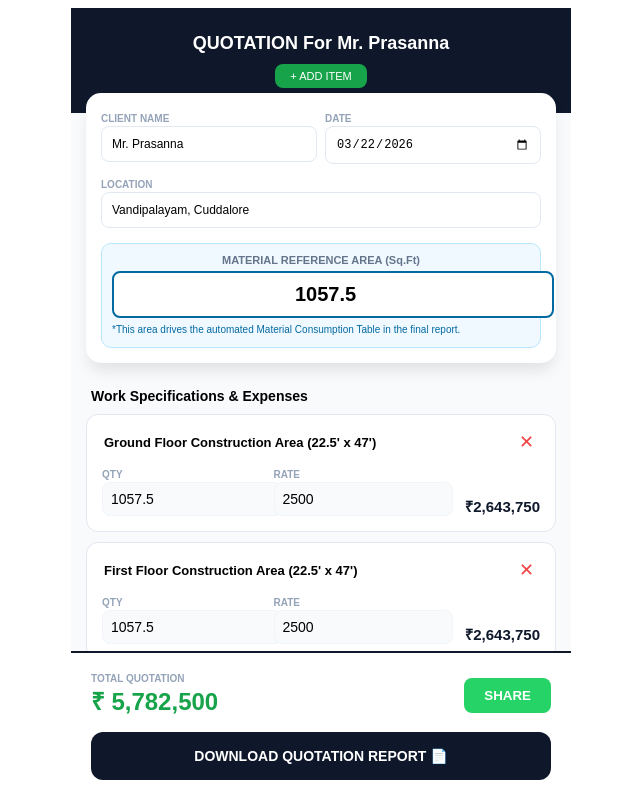
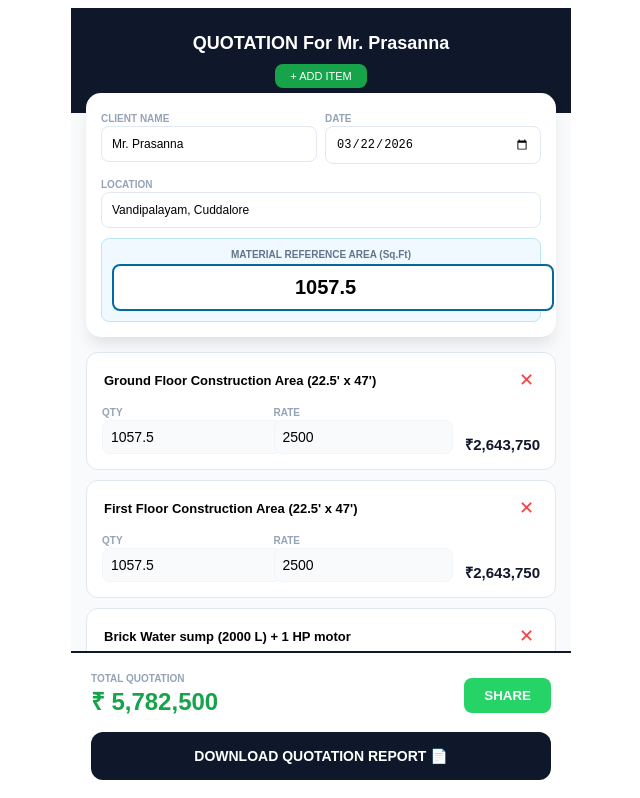
Before and after one commit to Movieeesss/BOQ-ESTIMATOR, a React (Vite) app: page / in a window 1280 px wide. Shown: the top 798 px of the page, without its empty margins (319-959 px from the left). Built offline with nearby package versions, Linux system fonts and the light colour scheme.

Commit message:
Update BOQ ESTIMATOR.tsx

```diff
--- a/src/BOQ ESTIMATOR.tsx
+++ b/src/BOQ ESTIMATOR.tsx
@@ -5,8 +5,7 @@ import autoTable from 'jspdf-autotable';
 // --- 1. DATA HUB: LOGIC & SPECS ---
 const ENG_LOGIC = { cement: 0.42, steel: 4.0, sand: 1.8, aggregate: 1.35, bricks: 22, paint: 0.25, tiles: 1.1 };
 
-// FULL CONSOLIDATED DATABASE (29 ITEMS FROM IMAGE)
-const FULL_MATERIAL_DATABASE = [
+const IMAGE_MATERIAL_LIST = [
   { item: "Sand", spec: "M-Sand & P-Sand", unit: "Cft", constant: ENG_LOGIC.sand },
   { item: "Brick", spec: "Chamber brick / Fly-Ash Brick (for Basement)", unit: "Nos", constant: ENG_LOGIC.bricks },
   { item: "Cement", spec: "Chettinad / Ramco Super Plast / UltraTech", unit: "Bags", constant: ENG_LOGIC.cement },
@@ -48,7 +47,6 @@ const QUOTATION_NOTES = [
 
 interface BOQItem { id: number; desc: string; qty: number; rate: number; unit: string; type: 'const' | 'extra'; }
 
-// --- 2. THE LAG-FIXER INPUT ---
 const FastInput = ({ value, onSave, type = "text", style, placeholder }: any) => {
   const [local, setLocal] = useState(value);
   useEffect(() => { setLocal(value); }, [value]);
@@ -91,14 +89,13 @@ export default function MasterProfessionalBOQ() {
   const generatePDF = () => {
     const doc = new jsPDF();
     doc.setFontSize(18);
-    // Dynamic Header
-    doc.text(`QUOTATION For ${clientName}`, 105, 15, { align: 'center' });
+    // PDF HEADER STRICTLY "QUOTATION FOR"
+    doc.text(`QUOTATION FOR ${clientName.toUpperCase()}`, 105, 15, { align: 'center' });
 
     doc.setFontSize(10);
     doc.text(`Location: ${location} | Date: ${projectDate}`, 14, 25);
     doc.text(`Material Reference Area: ${builtArea} Sft`, 14, 30);
 
-    // TABLE 1: CONSTRUCTION COST
     autoTable(doc, {
       startY: 35,
       head: [['Description', 'Quantity', 'Rate', 'Amount']],
@@ -107,7 +104,6 @@ export default function MasterProfessionalBOQ() {
       theme: 'grid', headStyles: { fillColor: [15, 23, 42] }
     });
 
-    // TABLE 2: NECESSARY EXPENSES
     autoTable(doc, {
       startY: (doc as any).lastAutoTable.finalY + 10,
       head: [['Necessary & Additional Expenses', 'Quantity', 'Rate', 'Amount']],
@@ -116,14 +112,12 @@ export default function MasterProfessionalBOQ() {
       theme: 'grid', headStyles: { fillColor: [100, 100, 100] }
     });
 
-    // GRAND TOTAL SECTION
     const grandTotalY = (doc as any).lastAutoTable.finalY + 10;
     doc.setFontSize(14);
     doc.setTextColor(22, 163, 74);
     doc.text(`GRAND TOTAL ESTIMATED VALUE: Rs. ${totals.grandTotal.toLocaleString()}`, 14, grandTotalY);
 
-    // TABLE 3: FULL 29 MATERIAL CONSUMPTION
-    const matRows = FULL_MATERIAL_DATABASE.map(m => [
+    const matRows = IMAGE_MATERIAL_LIST.map(m => [
       m.item, m.spec, m.constant > 0 ? `${Math.round(builtArea * m.constant)} ${m.unit}` : "As Required", "Included"
     ]);
 
@@ -134,7 +128,6 @@ export default function MasterProfessionalBOQ() {
       theme: 'striped', headStyles: { fillColor: [184, 134, 11] }
     });
 
-    // SECTION 4: PROFESSIONAL NOTES
     const noteY = (doc as any).lastAutoTable.finalY + 10;
     doc.setFontSize(9);
     doc.setTextColor(0);
@@ -149,8 +142,9 @@ export default function MasterProfessionalBOQ() {
   return (
     <div style={containerStyle}>
       <div style={headerStyle}>
+        {/* WEBSITE HEADER: QUOTATION For [Name] */}
         <h2 style={{ margin: 0, fontSize: '18px' }}>QUOTATION For {clientName}</h2>
-        <button onClick={() => setItems([...items, { id: Date.now(), desc: "New Work Spec", qty: 1, rate: 0, unit: "Nos", type: 'const' }])} style={addBtn}>+ ADD ITEM</button>
+        <button onClick={() => setItems([...items, { id: Date.now(), desc: "New Item", qty: 1, rate: 0, unit: "Nos", type: 'const' }])} style={addBtn}>+ ADD ITEM</button>
       </div>
 
       <div style={cardStyle}>
@@ -159,16 +153,13 @@ export default function MasterProfessionalBOQ() {
           <div style={f1}><label style={miniLabel}>DATE</label><input type="date" value={projectDate} onChange={(e:any) => setProjectDate(e.target.value)} style={detailInp} /></div>
         </div>
         <div style={{ marginTop: '10px' }}><label style={miniLabel}>LOCATION</label><FastInput value={location} onSave={setLocation} style={detailInp} /></div>
-
         <div style={refAreaBox}>
           <label style={labelStyle}>MATERIAL REFERENCE AREA (Sq.Ft)</label>
           <FastInput type="number" value={builtArea} onSave={setBuiltArea} style={areaInput} />
-          <p style={infoText}>*This area drives the automated Material Consumption Table in the final report.</p>
         </div>
       </div>
 
       <div style={scrollArea}>
-        <h3 style={{ fontSize: '14px', padding: '10px 5px', margin: 0 }}>Work Specifications & Expenses</h3>
         {items.map(item => (
           <div key={item.id} style={itemCard}>
             <div style={{ display: 'flex', justifyContent: 'space-between' }}>
@@ -195,17 +186,16 @@ export default function MasterProfessionalBOQ() {
   );
 }
 
-// --- STYLING ---
+// --- CSS STYLING ---
 const containerStyle = { maxWidth: '500px', margin: '0 auto', background: '#f8fafc', minHeight: '100vh', paddingBottom: '160px', fontFamily: 'sans-serif' };
 const headerStyle = { background: '#0f172a', color: 'white', padding: '25px 15px', textAlign: 'center' as const };
 const cardStyle = { background: 'white', margin: '-20px 15px 15px 15px', padding: '15px', borderRadius: '15px', boxShadow: '0 10px 15px -3px rgba(0,0,0,0.1)', position: 'relative' as const, zIndex: 10 };
-const refAreaBox = { marginTop: '15px', padding: '10px', background: '#f0f9ff', borderRadius: '10px', border: '1px solid #bae6fd' };
-const infoText = { fontSize: '10px', color: '#0369a1', margin: '5px 0 0 0', lineHeight: '1.4' };
+const refAreaBox = { marginTop: '10px', padding: '10px', background: '#f0f9ff', borderRadius: '8px', border: '1px solid #bae6fd' };
 const grid2 = { display: 'flex', gap: '8px' };
 const f1 = { flex: 1 };
 const detailInp = { width: '100%', padding: '10px', border: '1px solid #e2e8f0', borderRadius: '8px', fontSize: '12px', outline: 'none', boxSizing: 'border-box' as const };
 const areaInput = { width: '100%', padding: '10px', border: '2px solid #0369a1', borderRadius: '8px', fontSize: '20px', fontWeight: 'bold' as const, textAlign: 'center' as const };
-const labelStyle = { fontSize: '11px', color: '#64748b', fontWeight: 'bold' as const, display: 'block', marginBottom: '5px', textAlign: 'center' as const };
+const labelStyle = { fontSize: '10px', color: '#64748b', fontWeight: 'bold' as const, display: 'block', marginBottom: '4px', textAlign: 'center' as const };
 const miniLabel = { fontSize: '10px', color: '#94a3b8', fontWeight: 'bold' as const, textTransform: 'uppercase' as const };
 const scrollArea = { padding: '0 15px' };
 const itemCard = { background: 'white', padding: '15px', borderRadius: '12px', marginBottom: '10px', border: '1px solid #e2e8f0' };
```
